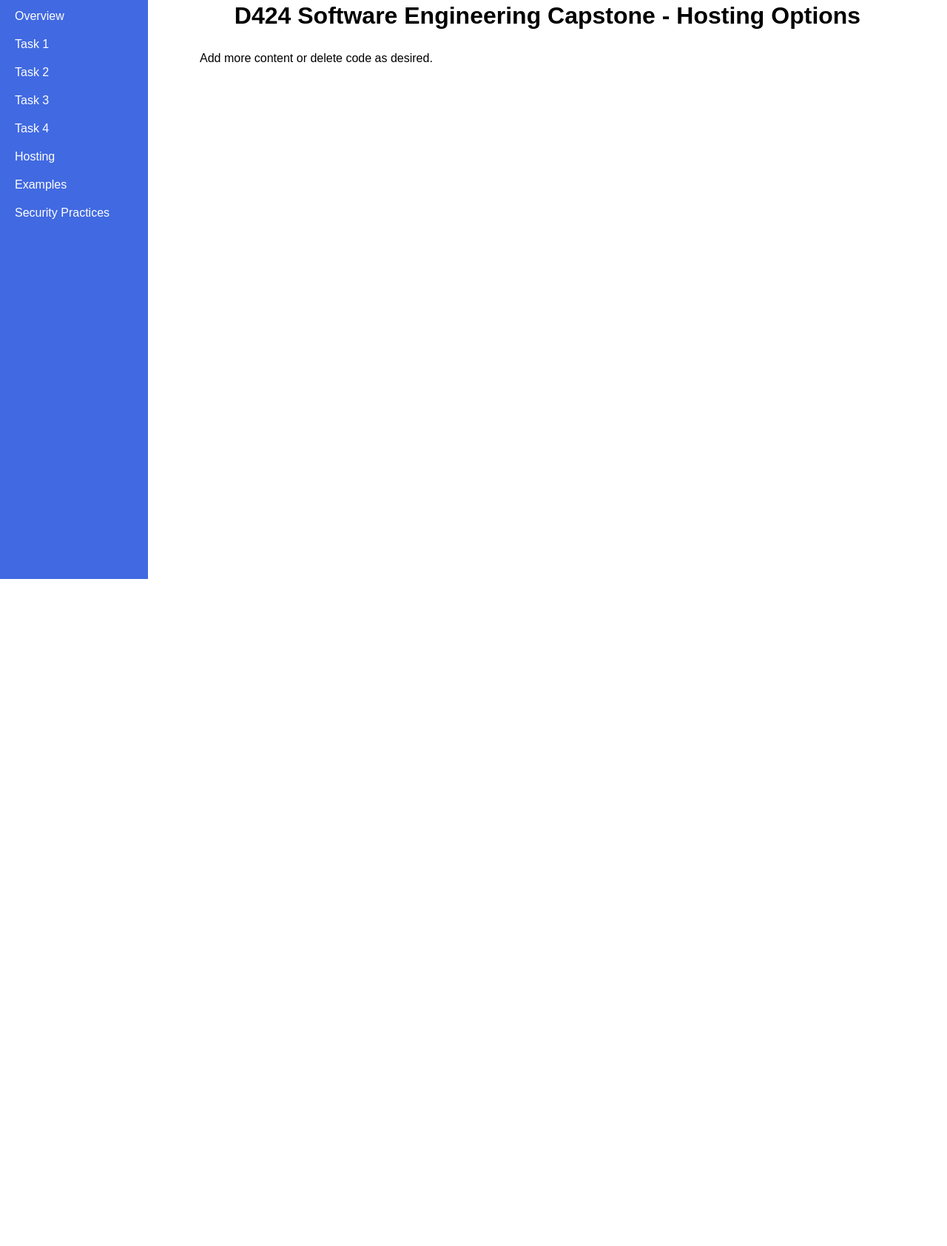
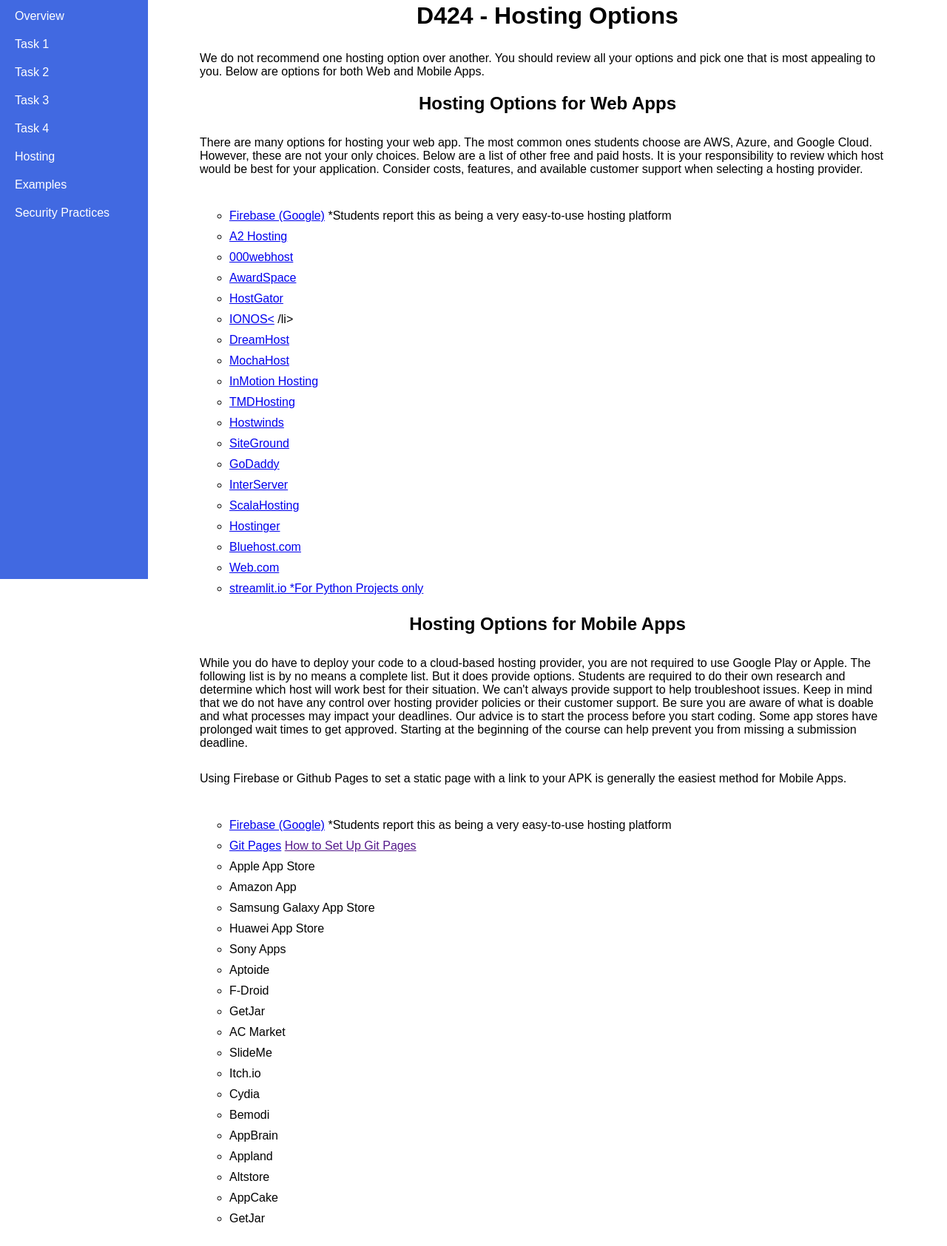
Before and after one commit to tawnyalee/D424Guidance, a plain HTML site: page hosting.html in a window 1280 px wide. Shown: the part 77-1762 px from the top of the page at 74% size. Before the commit the page ends 860 px from the top, so only its background shows below. Drawn offline with Linux system fonts and the light colour scheme.

Commit message:
Update hosting.html

```diff
--- a/hosting.html
+++ b/hosting.html
@@ -8,7 +8,7 @@
 
     <meta name="viewport" content="width=device-width, initial-scale=1.0">
     <link rel="stylesheet" href="style.css">
-    <title>My GitHub Page</title>
+    <title>Hosting Options</title>
 
 </head>
 
@@ -27,10 +27,73 @@
 			</ul>
 		</div>
 		<div class="main">
-		<h1>D424 Software Engineering Capstone - Hosting Options</h1>
+		<h1>D424  - Hosting Options</h1>
 
 
-	   <p>Add more content or delete code as desired.</p>
+	   <p>We do not recommend one hosting option over another.
+		   You should review all your options and pick one that is most appealing to you. Below are options for both Web and Mobile Apps.</p>
+	<h2>Hosting Options for Web Apps</h2>
+		<p>There are many options for hosting your web app. The most common ones students choose are AWS, Azure, and Google Cloud.
+			However, these are not your only choices. Below are a list of other free and paid hosts. It is your responsibility to
+			review which host would be best for your application.
+			Consider costs, features, and available customer support when selecting a hosting provider.</p>
+			<ul>
+				<li><a href="https://firebase.google.com/pricing" target="_blank">Firebase (Google)</a> *Students report this as being a very easy-to-use hosting platform</li>
+				<li><a href="https://www.a2hosting.com/" target="_blank">A2 Hosting</a> </li>
+				<li><a href="https://www.000webhost.com/" target="_blank">000webhost</a> </li>
+				<li><a href="http://www.awardspace.com/" target="_blank">AwardSpace</a> </li>
+				<li><a href="https://www.hostgator.com/" target="_blank">HostGator</a> </li>
+				<li><a href="https://www.ionos.com/" target="_blank">IONOS<</a> /li>
+				<li><a href="https://www.dreamhost.com/" target="_blank">DreamHost</a> </li>
+				<li><a href="https://mochahost.com/" target="_blank">MochaHost</a> </li>
+				<li><a href="https://www.inmotionhosting.com" target="_blank">InMotion Hosting</a> </li>
+				<li><a href="https://www.tmdhosting.com/" target="_blank">TMDHosting</a> </li>
+				<li><a href="https://www.hostwinds.com/" target="_blank">Hostwinds</a> </li>
+				<li><a href="https://www.siteground.com/" target="_blank">SiteGround</a> </li>
+				<li><a href="https://www.godaddy.com" target="_blank">GoDaddy</a> </li>
+				<li><a href="https://www.interserver.net/" target="_blank">InterServer</a> </li>
+				<li><a href="https://www.scalahosting.com/" target="_blank">ScalaHosting</a> </li>
+				<li><a href="https://www.hostinger.com" target="_blank">Hostinger</a> </li>
+				<li><a href="https://www.bluehost.com" target="_blank">Bluehost.com</a> </li>
+				<li><a href="https://www.web.com" target="_blank">Web.com</a> </li>
+				<li><a href="https://streamlit.io/" target="_blank">streamlit.io *For Python Projects only</a> </li>
+			</ul>
+			<h2>Hosting Options for Mobile Apps</h2>
+			<p>While you do have to deploy your code to a cloud-based hosting provider,
+				you are not required to use Google Play or Apple. The following list is by no means a complete list.
+				But it does provide options. Students are required to do their own research and determine which host will work
+				best for their situation. We can't always provide support to help troubleshoot issues. Keep in mind that we do
+				not have any control over hosting provider policies or their customer support. Be sure you are aware of what is doable
+				and what processes may impact your deadlines. Our advice is to start the process before you start coding.
+				Some app stores have prolonged wait times to get approved. Starting at the beginning of the course can help prevent you
+				from missing a submission deadline.
+
+			</p>
+			<p>
+				Using Firebase or Github Pages to set a static page with a link to your APK is generally the easiest method for Mobile Apps.</p>
+				<ul>
+					<li><a href="https://firebase.google.com/pricing" target="_blank">Firebase (Google)</a> *Students report this as being a very easy-to-use hosting platform</li>
+					<li><a href="https://www.github.com/" target="_blank">Git Pages</a> <a href="" target="_blank">How to Set Up Git Pages</a> </li>
+					<li>Apple App Store </li>
+					<li>Amazon App </li>
+					<li>Samsung Galaxy App Store</li>
+					<li>Huawei App Store</li>
+					<li>Sony Apps</li>
+					<li>Aptoide</li>
+					<li>F-Droid</li>
+					<li>GetJar</li>
+					<li>AC Market</li>
+					<li>SlideMe</li>
+					<li>Itch.io</li>
+					<li>Cydia</li>
+					<li>Bemodi</li>
+					<li>AppBrain</li>
+					<li>Appland</li>
+					<li>Altstore</li>
+					<li>AppCake</li>
+					<li>GetJar</li>
+				</ul>
+
 		</div>
     </div>
 </body>
```
